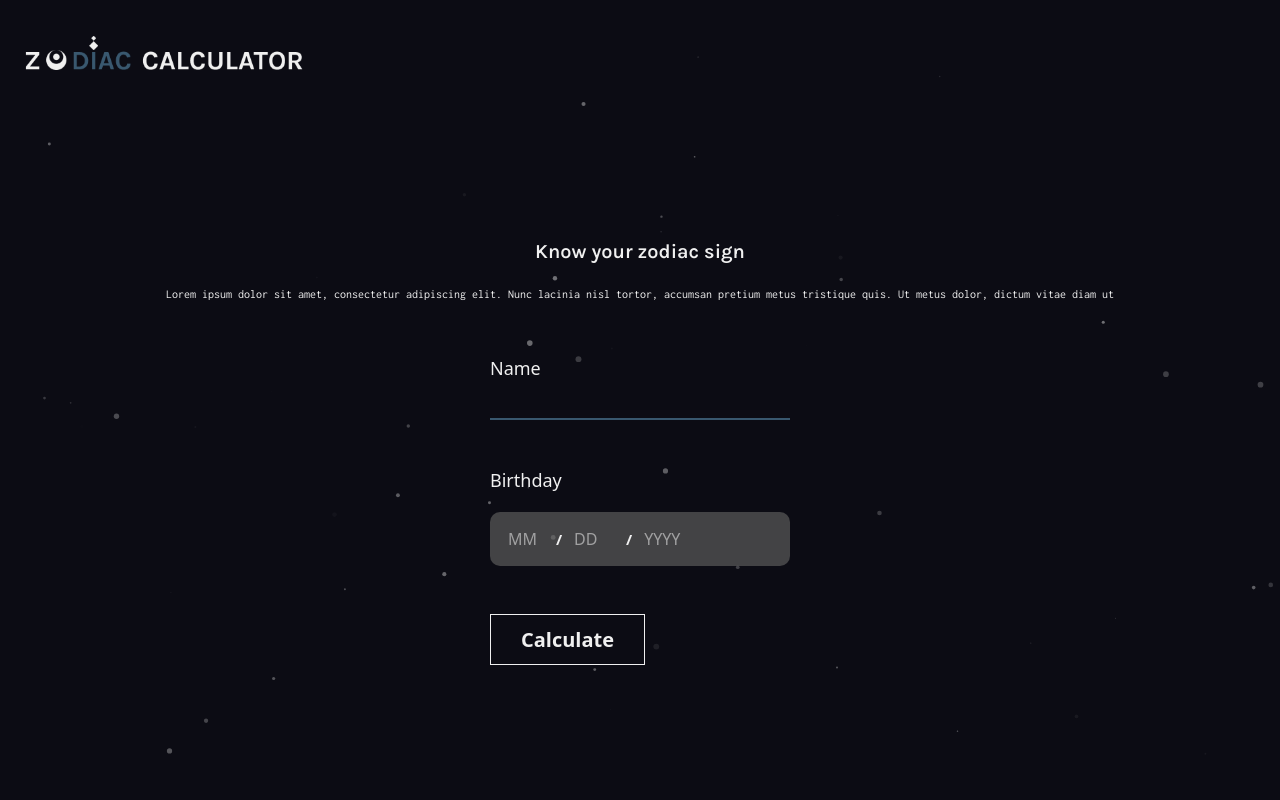
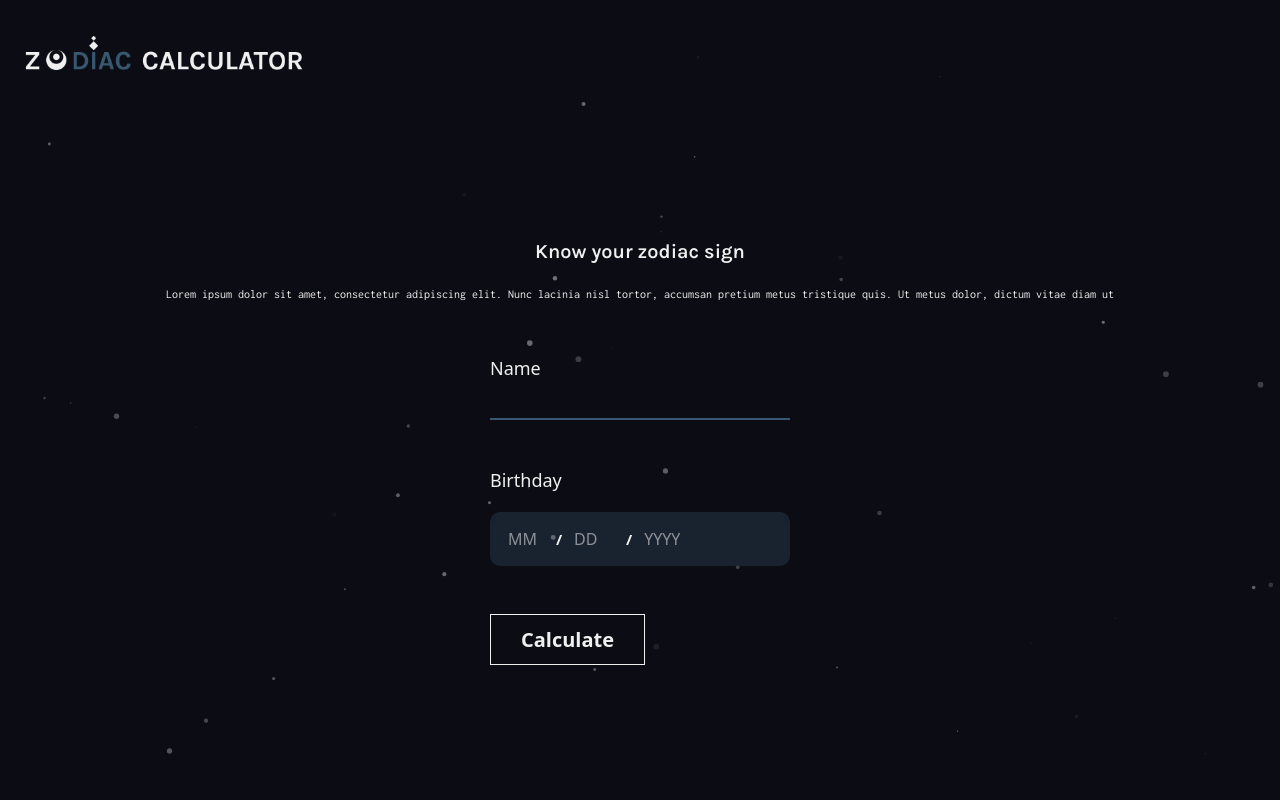
Before and after one commit to HummyDev7/zodiac-calculator, a PHP site: page / in a window 1280 px wide. Run offline with PHP 8.4, Linux system fonts and the light colour scheme.

Commit message:
changed the bg color of date input to primary light

```diff
--- a/styles/main.css
+++ b/styles/main.css
@@ -156,7 +156,7 @@
 .inpt__bday {
 	border-radius: 10px;
 	padding: 10px;
-	background-color: var(--clr-dark-gray);
+	background-color: var(--clr-primary-light);
 }
 
 #month,
--- a/styles/style.css
+++ b/styles/style.css
@@ -3,6 +3,7 @@
   --clr-dark: #0C0C14;
   --clr-light: #F0F0F0 ;
   --clr-primary: #39586F;
+  --clr-primary-light: rgb(57, 88, 111, 0.3);
   /* capacity of 45% */
   --clr-dark-gray: rgba(90, 90, 90, 0.7);
 
```
